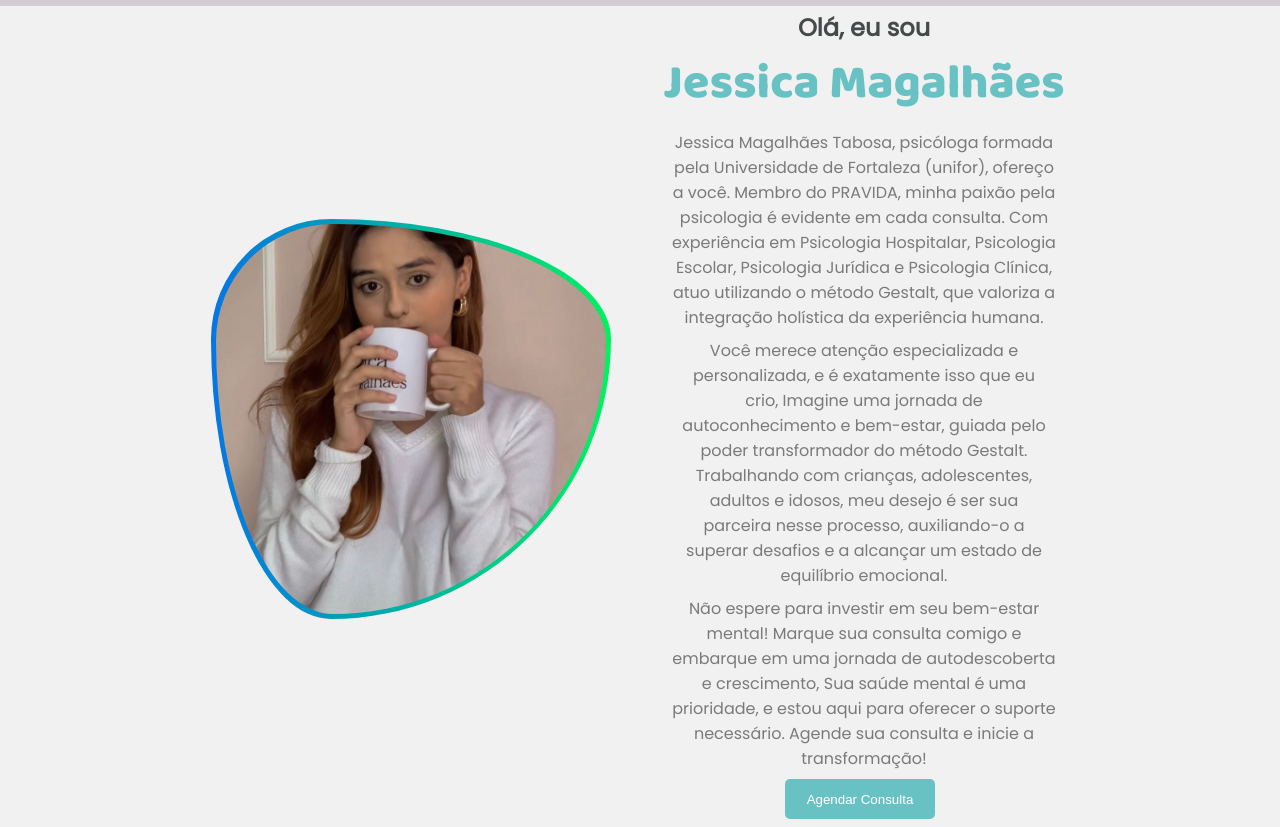
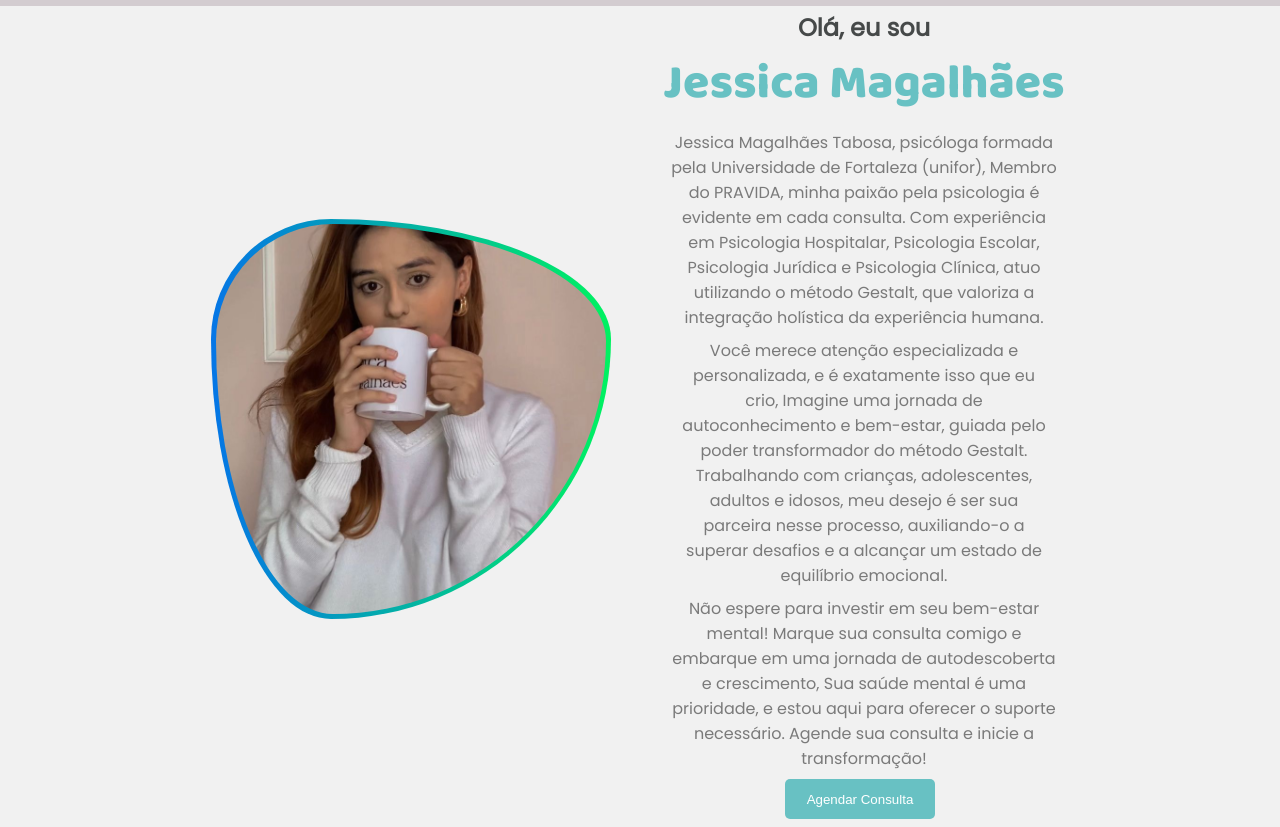
Before and after one commit to juniorteixeiradev/jessymagalhaes, a React (Create React App) app: page / in a window 1280 px wide. Shown: the part 544-1371 px from the top of the page. Built offline with nearby package versions, Linux system fonts and the light colour scheme.

Commit message:
text sobre update

```diff
--- a/src/components/Sobre/index.js
+++ b/src/components/Sobre/index.js
@@ -10,8 +10,8 @@ function Sobre (){
             <div className={styles.textsobre}>
                 <h2>Olá, eu sou </h2>
                 <h1>Jessica Magalhães</h1>
-                <p>Jessica Magalhães Tabosa, psicóloga formada pela Universidade de Fortaleza (unifor), ofereço a você.
-                    Membro do PRAVIDA, minha paixão pela psicologia é evidente em cada consulta.
+                <p>Jessica Magalhães Tabosa, psicóloga formada pela Universidade de Fortaleza (unifor), Membro do PRAVIDA,
+                    minha paixão pela psicologia é evidente em cada consulta.
                     Com experiência em Psicologia Hospitalar, Psicologia Escolar, Psicologia Jurídica e Psicologia Clínica, atuo utilizando o método Gestalt,
                     que valoriza a integração holística da experiência humana.
 
```
